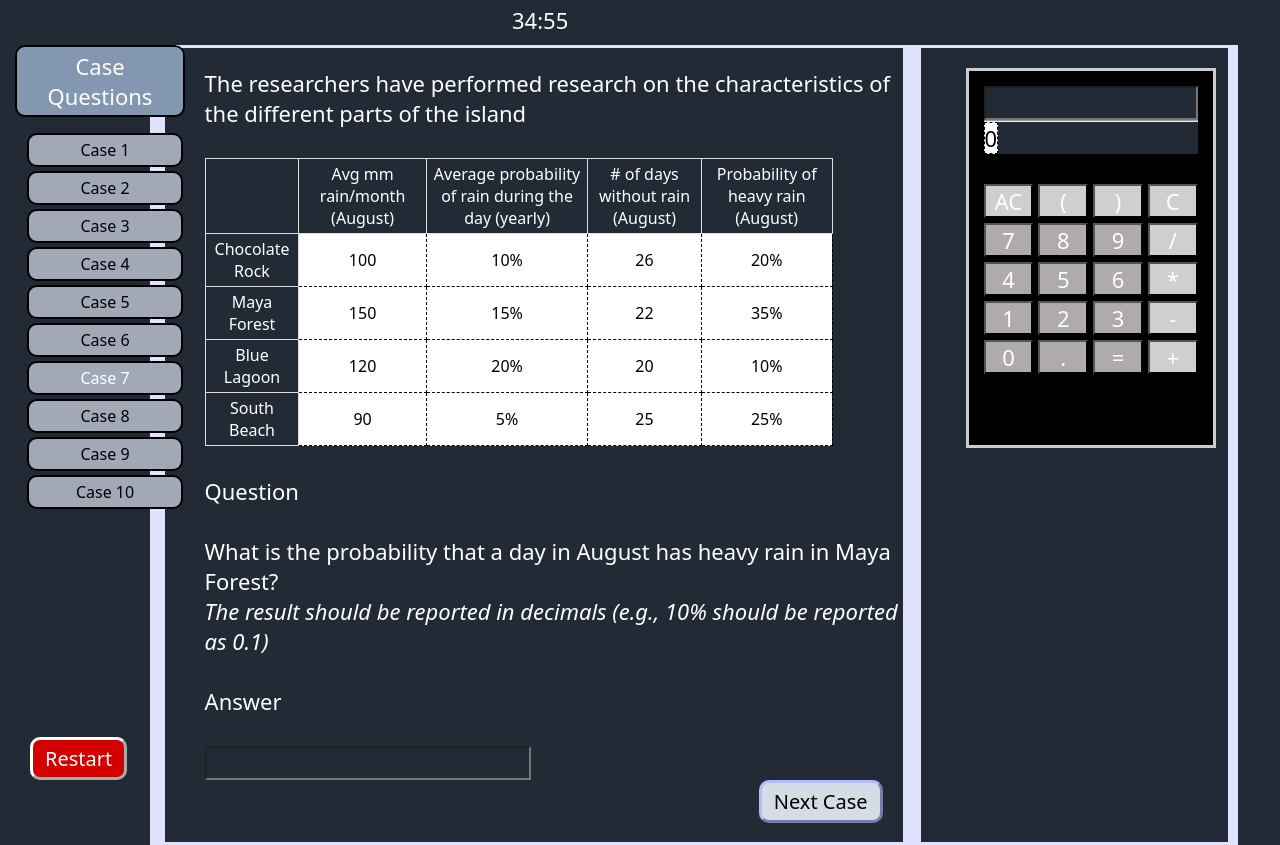
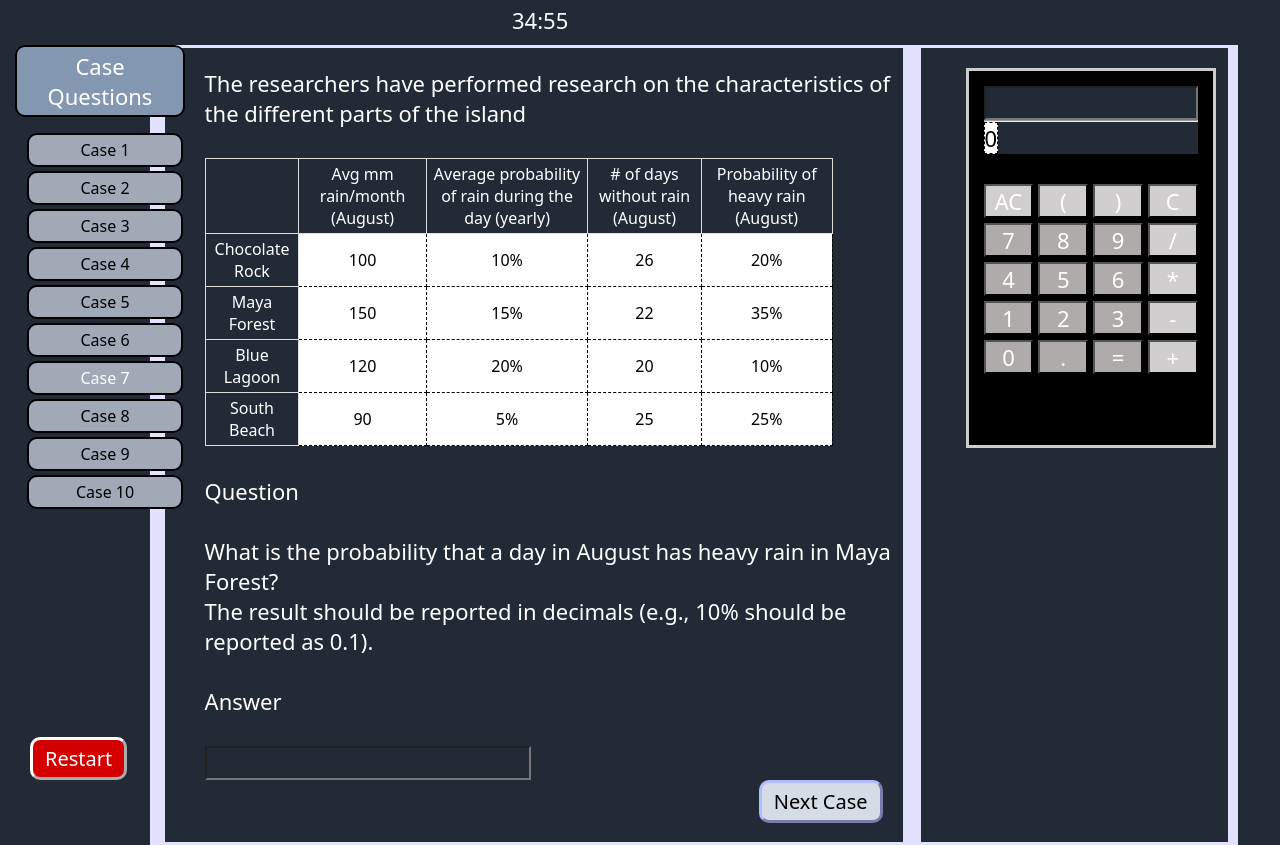
Before and after one commit to CaseMentor/casementor_quiz, a plain HTML site: page case_7.html in a window 1280 px wide. Drawn offline with nearby package versions, Linux system fonts and the light colour scheme.

Commit message:
Update case_7.html

```diff
--- a/case_7.html
+++ b/case_7.html
@@ -100,7 +100,7 @@
                 <div id="question_title">Question</div>
                 <br>
                 <p>What is the probability that a day in August has heavy rain in Maya
-                    Forest?<br> <i>The result should be reported in decimals (e.g., 10% should be reported as 0.1)</i>
+                    Forest?<br>The result should be reported in decimals (e.g., 10% should be reported as 0.1).
                 </p>
                 <br>
                 <form>
```
